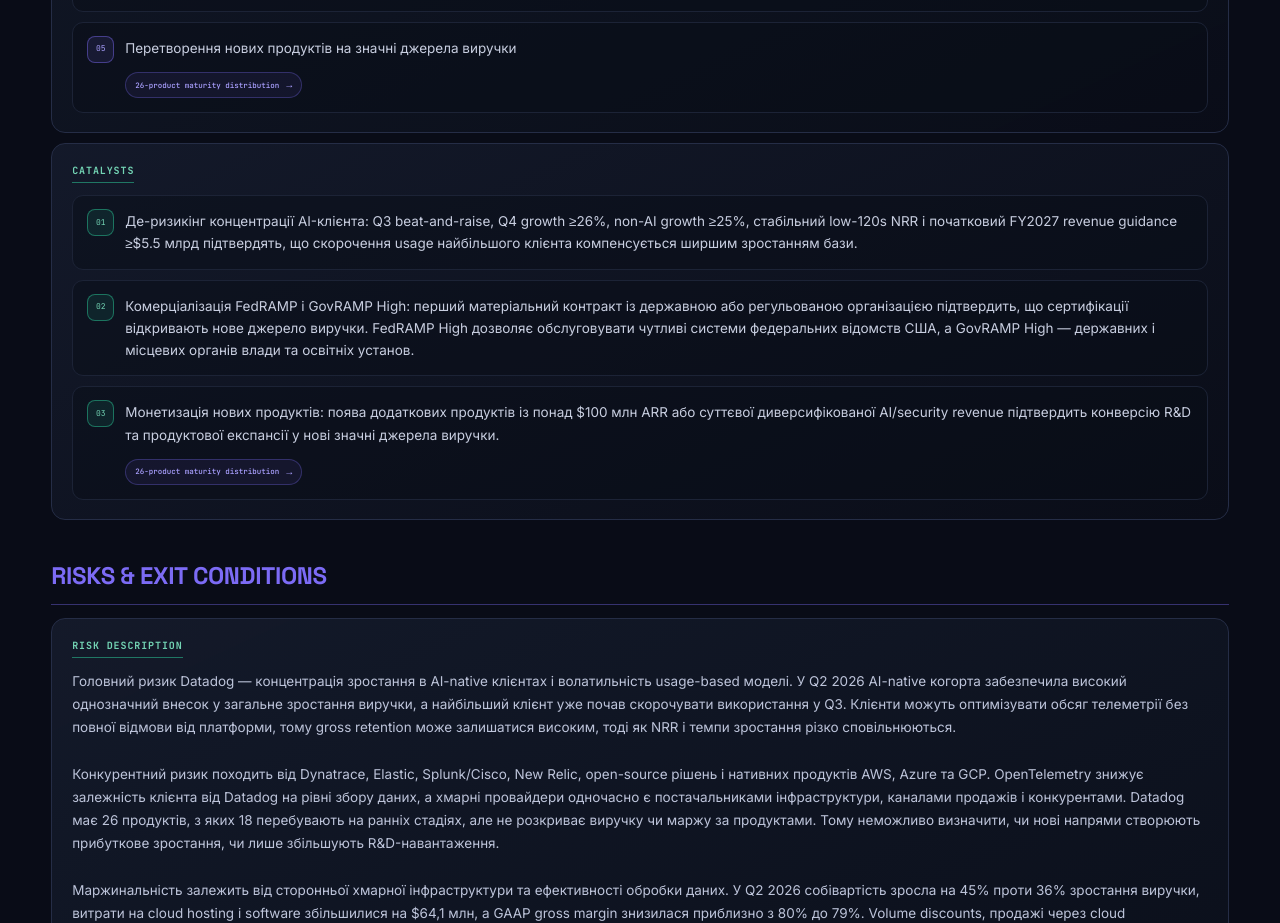
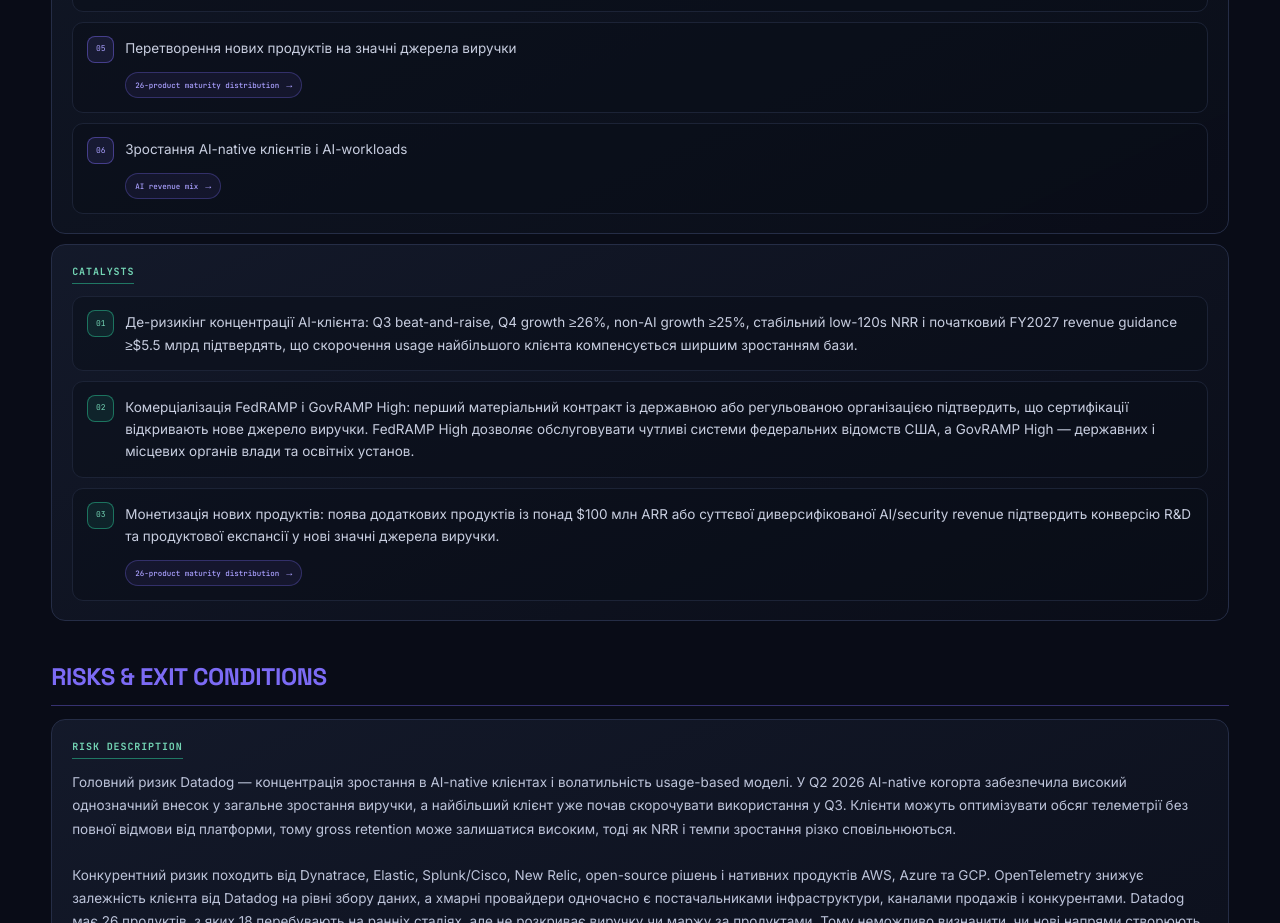
Before and after one commit to tarvyn/hypothesis, a website: page datadog/companies/datadog/index.html in a window 1280 px wide. Shown: the part 3952-4875 px from the top of the page. Drawn offline with Linux system fonts and the light colour scheme.

Commit message:
[IMP] Datadog Dashboard: add AI cohort growth driver
Add the AI-native customer cohort as a distinct growth driver and link it directly to the AI revenue mix view.
This makes the thesis easier to navigate and distinguishes cohort expansion from individual AI product adoption.

Signed-off-by: Taras Vynnychuk <taras.vynnychuk@carbonaltdelete.com>

```diff
--- a/datadog/companies/datadog/index.html
+++ b/datadog/companies/datadog/index.html
@@ -337,6 +337,7 @@
               <li><span>Зростання кількості великих клієнтів</span><div class="verbatim-links"><a href="#customers-chart">$100K+ customers <span>→</span></a></div></li>
               <li><span>клієнти розвиваються і збільшують workloads</span><div class="verbatim-links"><a href="#revenue-chart">Revenue growth <span>→</span></a></div></li>
               <li><span>Перетворення нових продуктів на значні джерела виручки</span><div class="verbatim-links"><a href="#product-maturity-distribution">26-product maturity distribution <span>→</span></a></div></li>
+              <li><span>Зростання AI-native клієнтів і AI-workloads</span><div class="verbatim-links"><a href="#ai-revenue-mix">AI revenue mix <span>→</span></a></div></li>
             </ul></dd></div>
             <div><dt>CATALYSTS</dt><dd><ul class="verbatim-point-list verbatim-catalyst-list">
               <li><span>Де-ризикінг концентрації AI-клієнта: Q3 beat-and-raise, Q4 growth ≥26%, non-AI growth ≥25%, стабільний low-120s NRR і початковий FY2027 revenue guidance ≥$5.5 млрд підтвердять, що скорочення usage найбільшого клієнта компенсується ширшим зростанням бази.</span></li>
```
